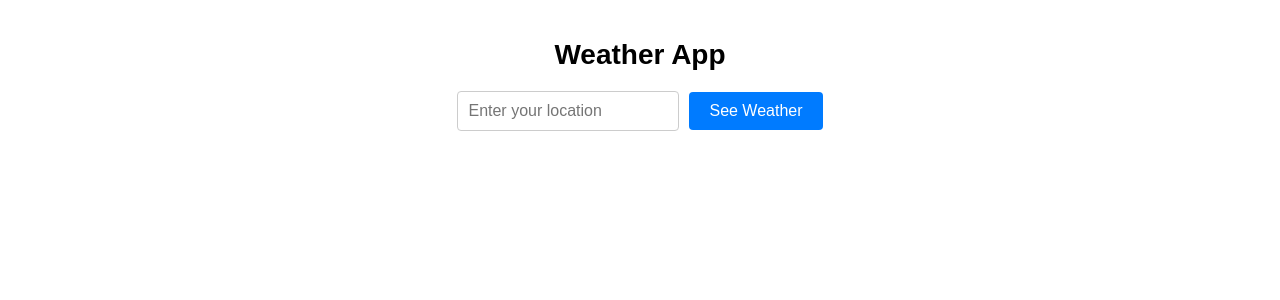
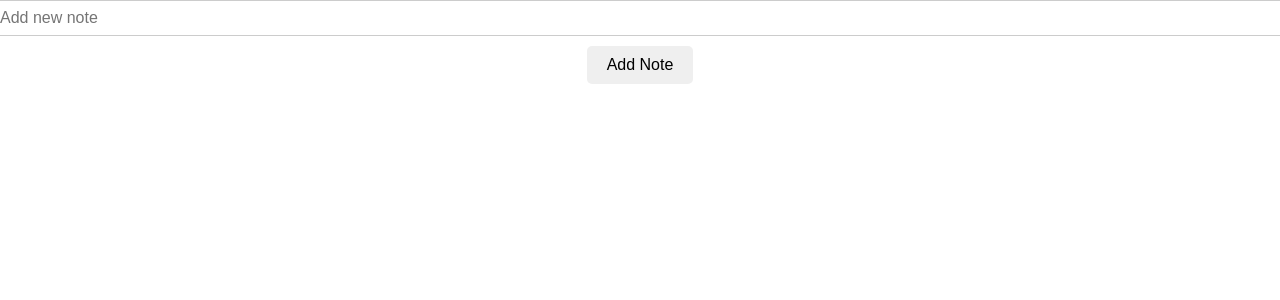
Before and after one commit to RabihSassouh/multi_app, a React (Create React App) app: page / in a window 1280 px wide. Shown: the top 300 px of the page. Built offline with nearby package versions, Linux system fonts and the light colour scheme.

Commit message:
added basic styling for sticky-notes

```diff
--- a/src/App.jsx
+++ b/src/App.jsx
@@ -5,8 +5,8 @@ import Weather from './pages/weather';
 
 function App() {
     return(
-      // <StickyNotes/>
-      <Weather/>
+      <StickyNotes/>
+      // <Weather/>
     )
 
 }
--- a/src/components/stickycontainer.jsx
+++ b/src/components/stickycontainer.jsx
@@ -1,46 +1,49 @@
-// import React, { useState } from "react";
+import React, { useState } from "react";
 
-// const StickyContainer = ({ id, text, deleteNote, editNote }) => {
-//   const [editing, setEditing] = useState(false);
-//   const [edited, setEdited] = useState(text);
+import ("../styles/sticky-notes.css");
 
-//   const handleDelete = () => {
-//     deleteNote(id);
-//   };
-//   const handleEdit = () => {
-//     setEditing(true);
-//   };
-//   const handleSave = () => {
-//     editNote(id, edited);
-//     setEditing(false);
-//   };
+const StickyContainer = ({ id, text, deleteNote, editNote }) => {
+  const [editing, setEditing] = useState(false);
+  const [edited, setEdited] = useState(text);
 
-//   return (
-//     <div>
-//       {/* <div>
-//         defaultSize={{ width: 200, height: 200 }}
-//         minWidth={100}
-//         minHeight={100}
-//         maxHeight={500}
-//         maxWidth={500}
-//       </div> */}
-//       <div>
-//         <p>{text}</p>
+  const handleDelete = () => {
+    deleteNote(id);
+  };
+  const handleEdit = () => {
+    setEditing(true);
+  };
+  const handleSave = () => {
+    editNote(id, edited);
+    setEditing(false);
+  };
 
-//         <button onClick={handleEdit}>Edit</button>
-//         <button onClick={handleDelete}>Delete</button>
-//       </div>
-//       {editing && (
-//         <div>
-//           <textarea
-//             value={edited}
-//             onChange={(e) => setEdited(e.target.value)}
-//           />
-//           <button onClick={handleSave}>Save</button>
-//         </div>
-//       )}
-//     </div>
-//   );
-// };
+  return (
+    <div>
+      {/* <div>
+        defaultSize={{ width: 200, height: 200 }}
+        minWidth={100}
+        minHeight={100}
+        maxHeight={500}
+        maxWidth={500}
+      </div> */}
+      <div className="note-container">
+        <p>{text}</p>
 
-// export default StickyContainer;
+        <button onClick={handleEdit} className="edit-button">Edit</button>
+        <button onClick={handleDelete} className="delete-button">Delete</button>
+      </div>
+      {editing && (
+        <div className="edit-container">
+          <textarea
+            value={edited}
+            onChange={(e) => setEdited(e.target.value)}
+            className="edit-text"
+          />
+          <button onClick={handleSave} className="save-button">Save</button>
+        </div>
+      )}
+    </div>
+  );
+};
+
+export default StickyContainer;
--- a/src/pages/sticky-notes.jsx
+++ b/src/pages/sticky-notes.jsx
@@ -1,51 +1,54 @@
-// import React, { useState } from "react";
-// import StickyContainer from "../components/stickycontainer";
+import React, { useState } from "react";
+import StickyContainer from "../components/stickycontainer";
 
-// const StickyNotes = () => {
-//   const [notes, setNotes] = useState([]);
-//   const [id, setId] = useState(0);
-//   const [newNote, setNewNote] = useState("");
+import ("../styles/sticky-notes.css");
 
-//   const addNote = () => {
-//     if (newNote.length !== 0) {
-//       setNotes([...notes, { id: id, text: newNote }]);
-//       setId(id + 1);
-//       setNewNote("");
-//     }
-//   };
+const StickyNotes = () => {
+  const [notes, setNotes] = useState([]);
+  const [id, setId] = useState(0);
+  const [newNote, setNewNote] = useState("");
 
-//   const deleteNote = (id) => {
-//     setNotes(notes.filter((note) => note.id !== id));
-//   };
+  const addNote = () => {
+    if (newNote.length !== 0) {
+      setNotes([...notes, { id: id, text: newNote }]);
+      setId(id + 1);
+      setNewNote("");
+    }
+  };
 
-//   const editNote = (id, newText) => {
-//     setNotes(
-//       notes.map((note) => (note.id === id ? { ...note, text: newText } : note))
-//     );
-//   };
+  const deleteNote = (id) => {
+    setNotes(notes.filter((note) => note.id !== id));
+  };
 
-//   return (
-//     <div>
-//       <input
-//         type="text"
-//         placeholder="Add new note"
-//         value={newNote}
-//         onChange={(e) => setNewNote(e.target.value)}
-//       />
-//       <button onClick={addNote}>Add Note</button>
-//       <div>
-//         {notes.map((note) => (
-//           <StickyContainer
-//             key={note.id}
-//             id={note.id}
-//             text={note.text}
-//             deleteNote={deleteNote}
-//             editNote={editNote}
-//           />
-//         ))}
-//       </div>
-//     </div>
-//   );
-// };
+  const editNote = (id, newText) => {
+    setNotes(
+      notes.map((note) => (note.id === id ? { ...note, text: newText } : note))
+    );
+  };
 
-// export default StickyNotes;
+  return (
+    <div className="container">
+      <input
+        type="text"
+        placeholder="Add new note"
+        value={newNote}
+        onChange={(e) => setNewNote(e.target.value)}
+        className="note-input"
+      />
+      <button onClick={addNote}>Add Note</button>
+      <div>
+        {notes.map((note) => (
+          <StickyContainer
+            key={note.id}
+            id={note.id}
+            text={note.text}
+            deleteNote={deleteNote}
+            editNote={editNote}
+          />
+        ))}
+      </div>
+    </div>
+  );
+};
+
+export default StickyNotes;
--- a/src/pages/weather.jsx
+++ b/src/pages/weather.jsx
@@ -1,58 +1,58 @@
-import React, { useState, useEffect } from "react";
-import axios from "axios";
-import '../styles/weather.css';
+// import React, { useState, useEffect } from "react";
+// import axios from "axios";
+// import '../styles/weather.css';
 
-function Weather() {
-  const [location, setLocation] = useState("");
-  const [weather, setWeather] = useState(null);
-  const [error, setError] = useState(null);
+// function Weather() {
+//   const [location, setLocation] = useState("");
+//   const [weather, setWeather] = useState(null);
+//   const [error, setError] = useState(null);
 
-  const fetchWeatherData = async () => {
-    try {
-      const Location = encodeURIComponent(location);
-      const apiUrl = `https://api.tomorrow.io/v4/weather/forecast?location=${Location}&timesteps=daily&apikey=DVRUVM2WN25uug690nTnQq765za7c876`;
-      const response = await axios.get(apiUrl);
-      setWeather(response.data);
-    } catch (error) {
-      setError(error.message);
-    }
-  };
+//   const fetchWeatherData = async () => {
+//     try {
+//       const Location = encodeURIComponent(location);
+//       const apiUrl = `https://api.tomorrow.io/v4/weather/forecast?location=${Location}&timesteps=daily&apikey=DVRUVM2WN25uug690nTnQq765za7c876`;
+//       const response = await axios.get(apiUrl);
+//       setWeather(response.data);
+//     } catch (error) {
+//       setError(error.message);
+//     }
+//   };
 
-  const handleSeeWeather = () => {
-    if (location !== "") {
-      fetchWeatherData();
-    } else {
-      setError("Please enter a location");
-    }
-  };
+//   const handleSeeWeather = () => {
+//     if (location !== "") {
+//       fetchWeatherData();
+//     } else {
+//       setError("Please enter a location");
+//     }
+//   };
 
-  return (
-    <div className="weather-app">
-      <h1 className="weather-header">Weather App</h1>
-      <div className="section1">
-        <input
-          type="text"
-          value={location}
-          onChange={(e) => setLocation(e.target.value)}
-          className="input-container"
-          placeholder="Enter your location"
-        />
-        <button onClick={handleSeeWeather} className="input-button">See Weather</button>
-      </div>
-      {weather && (
-        <div className="section2">
-          <h2 className="section2-title">Forecast for the next 3 days</h2>
-          {weather.timelines.daily.slice(0, 3).map((dailyForecast, index) => (
-            <div key={index} className="days-container">
-              <h3 className="each-day">Day {index + 1}</h3>
-              <p className="temp">Temperature: {dailyForecast.values.temperatureAvg}°C</p>
-              <p className="weather">Weather: {dailyForecast.values.weatherCode}</p>
-            </div>
-          ))}
-        </div>
-      )}
-    </div>
-  );
-}
+//   return (
+//     <div className="weather-app">
+//       <h1 className="weather-header">Weather App</h1>
+//       <div className="section1">
+//         <input
+//           type="text"
+//           value={location}
+//           onChange={(e) => setLocation(e.target.value)}
+//           className="input-container"
+//           placeholder="Enter your location"
+//         />
+//         <button onClick={handleSeeWeather} className="input-button">See Weather</button>
+//       </div>
+//       {weather && (
+//         <div className="section2">
+//           <h2 className="section2-title">Forecast for the next 3 days</h2>
+//           {weather.timelines.daily.slice(0, 3).map((dailyForecast, index) => (
+//             <div key={index} className="days-container">
+//               <h3 className="each-day">Day {index + 1}</h3>
+//               <p className="temp">Temperature: {dailyForecast.values.temperatureAvg}°C</p>
+//               <p className="weather">Weather: {dailyForecast.values.weatherCode}</p>
+//             </div>
+//           ))}
+//         </div>
+//       )}
+//     </div>
+//   );
+// }
 
-export default Weather;
+// export default Weather;
--- /dev/null
+++ b/src/styles/sticky-notes.css
@@ -0,0 +1,70 @@
+
+.container {
+    display: flex;
+    flex-direction: column;
+    align-items: center;
+  }
+
+  .note-input {
+    width: 100%;
+    margin-bottom: 10px;
+    padding: 8px;
+    font-size: 16px;
+    border: 1px solid #ccc;
+    border-radius: 5px;
+  }
+
+  .container button {
+    padding: 10px 20px;
+    font-size: 16px;
+    cursor: pointer;
+    border: none;
+    border-radius: 5px;
+  }
+
+  .note-container {
+    background-color: #f5f5f5;
+    border: 1px solid #ccc;
+    border-radius: 5px;
+    padding: 20px;
+    margin-bottom: 20px;
+  }
+
+  .note-container p {
+    display: flex;
+    justify-content: center;
+    font-size: 18px;
+  }
+
+  .note-container button {
+    margin-right: 10px;
+  }
+
+  .edit-container {
+    margin-top: 20px;
+  }
+
+  .edit-text {
+    width: 100%;
+    height: 100px;
+    margin-bottom: 10px;
+    padding: 10px;
+    border: 1px solid #ccc;
+    border-radius: 5px;
+    resize: none;
+  }
+
+  .save-button {
+    background-color: #57a3f3;
+    color: #fff;
+  }
+
+  .delete-button {
+    background-color: #dd3d4d;
+    color: #fff;
+  }
+
+  .edit-button {
+    background-color: #57a3f3;
+    color: #fff;
+  }
```
